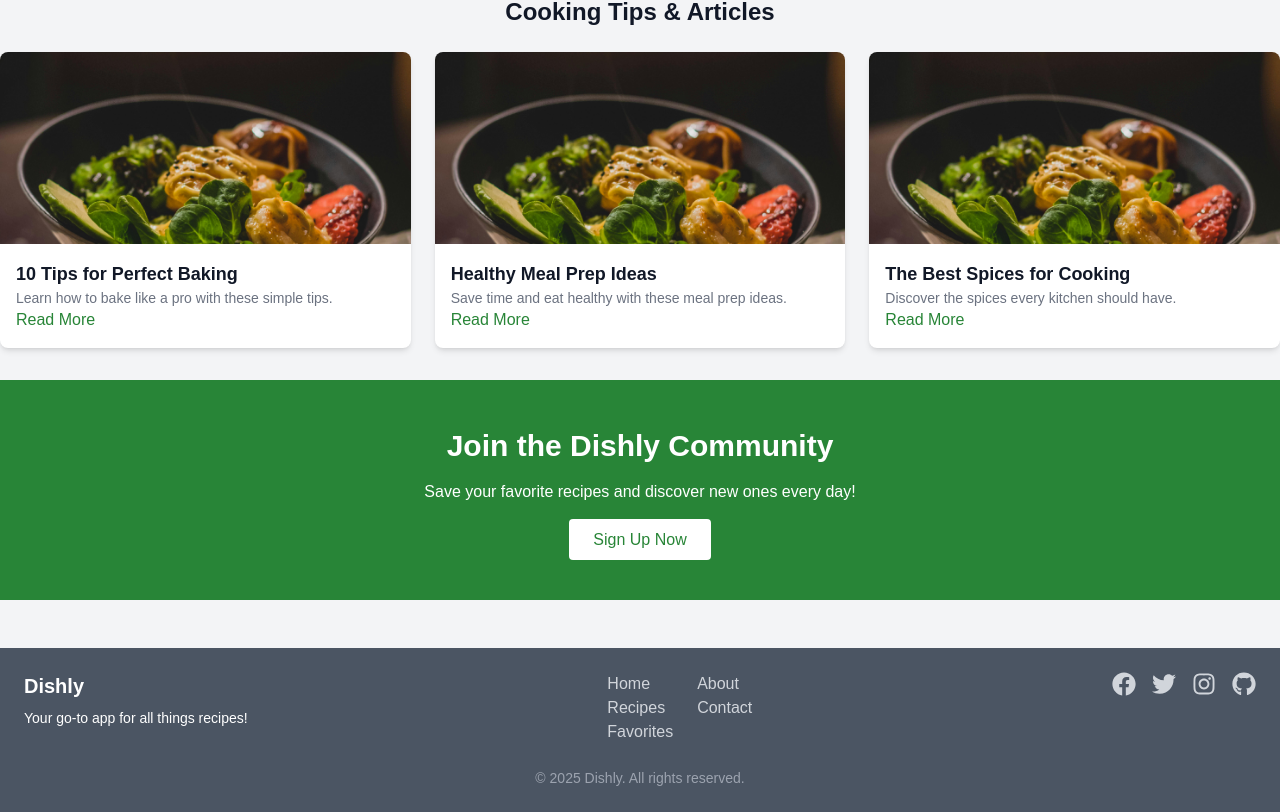
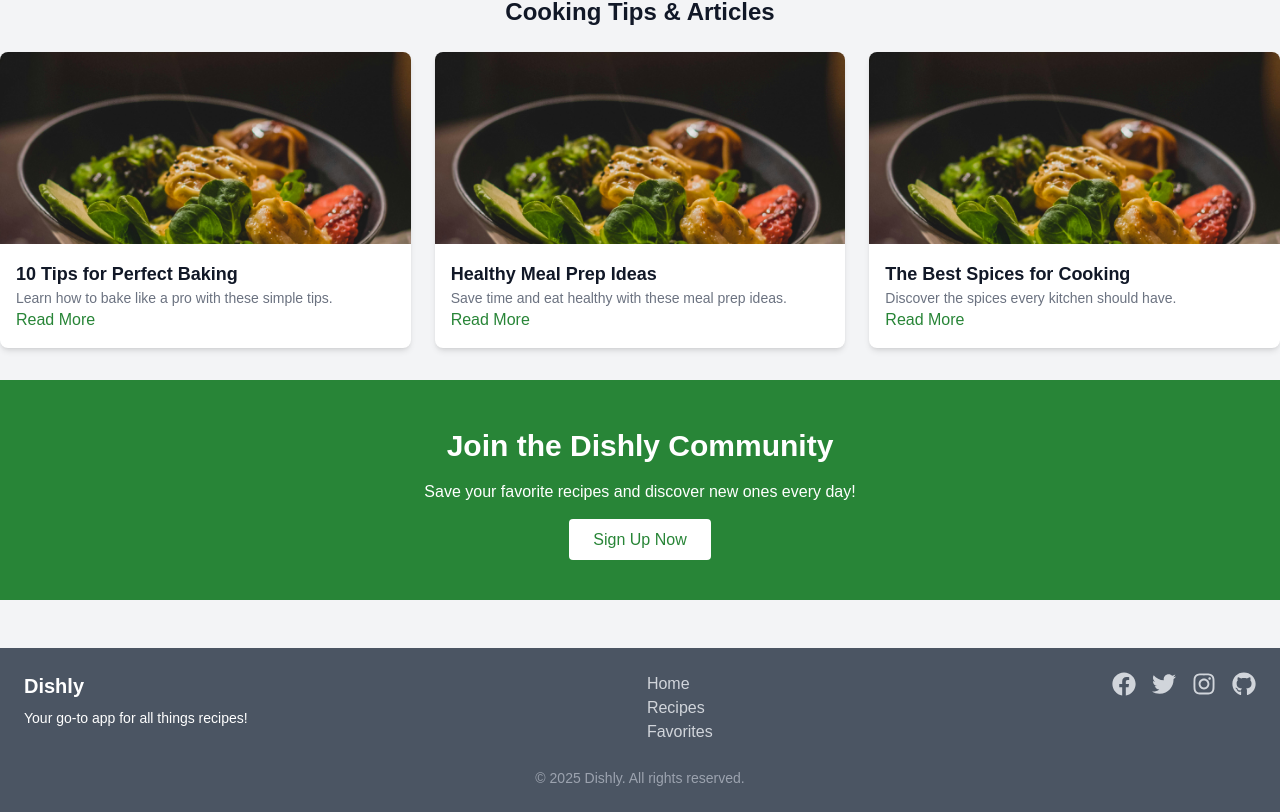
Before and after one commit to Fortunechinenyem/Dishly, a Next.js app: page / in a window 1280 px wide. Shown: the part 1676-2488 px from the top of the page. Built offline with nearby package versions, Linux system fonts and the light colour scheme; no server answers.

Commit message:
update footer

```diff
--- a/app/components/Footer.js
+++ b/app/components/Footer.js
@@ -29,17 +29,6 @@ const Footer = () => {
                 Favorites
               </Link>
             </div>
-            <div className="flex flex-col">
-              <Link href="/about" className="text-gray-300 hover:text-blue-400">
-                About
-              </Link>
-              <Link
-                href="/contact"
-                className="text-gray-300 hover:text-blue-400"
-              >
-                Contact
-              </Link>
-            </div>
           </div>
 
           <div className="flex gap-4">
```
